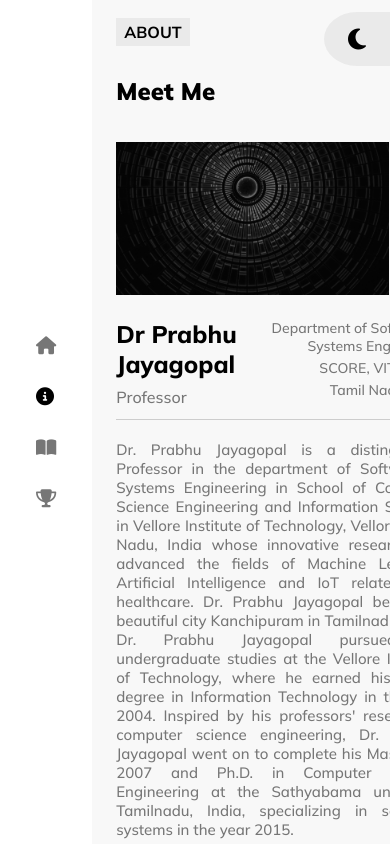
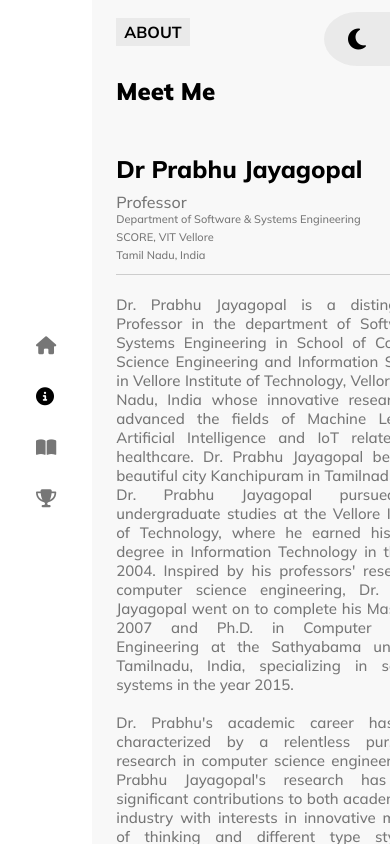
Before and after one commit to rajatagrawalHub/portfolio_drPrabhuJ, a React (Create React App) app: page / in a window 390 px wide. Both pictures are taken after a click on the element 46 px from the left and 396 px from the top of the page. Shown: the top 844 px of the page. Built offline with nearby package versions, Linux system fonts and the light colour scheme.

Commit message:
Updated Responsiveness

```diff
--- a/src/App_Dark.css
+++ b/src/App_Dark.css
@@ -1,3 +1,4 @@
+
 a, a:visited {
   text-decoration: none;
   color: inherit;
@@ -362,8 +363,7 @@ strong{
   }
 
   #AboutImg{
-    width: 70vw;
-    height: auto;
+   display: none;
   }
 
   #bookSec{
@@ -380,4 +380,17 @@ strong{
     text-wrap: nowrap;
   }
 
+  .titleText{
+    font-size: 36px !important;
+  }
+
+  #RowInfoComponentBox{
+    flex-direction: column !important;
+  }
+
+  .minorDetailItem{
+    text-align: left !important;
+    text-wrap: wrap !important;
+    font-size: 11px !important;
+  }
 }
--- a/src/App_Light.css
+++ b/src/App_Light.css
@@ -1,3 +1,4 @@
+
 a, a:visited {
   text-decoration: none;
   color: inherit;
@@ -278,12 +279,12 @@ strong{
 .journalDescription{
   color: var(--text-secondary);
   font-weight: 500;
-  margin: 0 20px 0 0;
+  margin: 0 24px 0 0;
 }
 
 .journalName{
   cursor: pointer;
-  margin-right: 16px;
+  margin-right: 18px;
 }
 
 .journalYear{
@@ -353,7 +354,6 @@ strong{
 
 /* Media Query */
 @media screen and (min-width:320px) and (max-width: 768px) {
-
   #navHello,.copyrightText,#ProfileImg, .menuText{
     display: none;
   }
@@ -363,8 +363,7 @@ strong{
   }
 
   #AboutImg{
-    width: 70vw;
-    height: auto;
+    display: none;
   }
 
   #bookSec{
@@ -380,4 +379,21 @@ strong{
     font-size: 11px;
   }
 
+  .titleText{
+    font-size: 36px !important;
+  }
+
+  #RowInfoComponentBox{
+    flex-direction: column !important;
+  }
+
+  .minorDetailItem{
+    text-align: left !important;
+    text-wrap: wrap !important;
+    font-size: 11px !important;
+  }
+
+  .journalName,.journalDescription{
+    font-size: 14px;
+  }
 }
```
